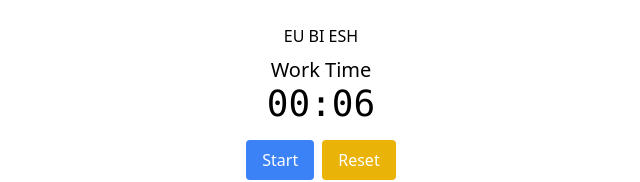
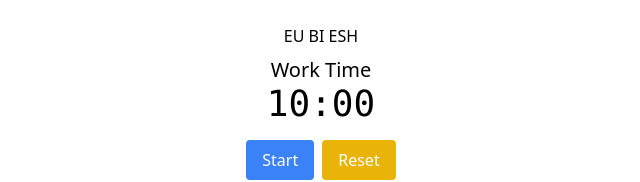
Before and after one commit to mrhonneynive/honeyknife-pomodoro, a React (Vite) app: page / in a window 1280 px wide. Shown: the top 182 px of the page, without its empty margins (319-959 px from the left). Built offline with nearby package versions, Linux system fonts and the light colour scheme.

Commit message:
Correct work and break durations

```diff
--- a/src/Timer.jsx
+++ b/src/Timer.jsx
@@ -5,8 +5,8 @@ import endChime from "../public/deathChime.mp3";
 
 const Timer = () => {
   // during dev era
-  const workDuration = 1 * 6;
-  const breakDuration = 1 * 1;
+  const workDuration = 10 * 60;
+  const breakDuration = 1 * 60;
 
   const endAudio = useRef(new Audio(endChime));
 
```
